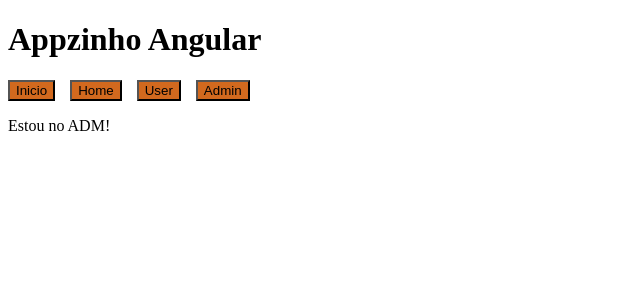
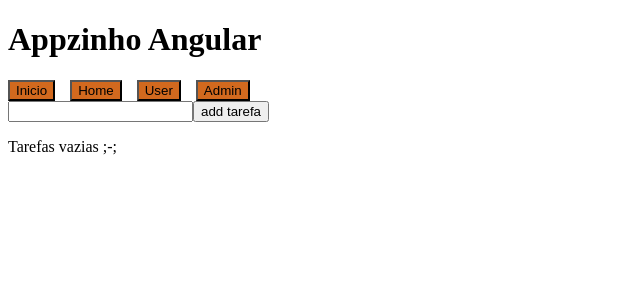
Before and after one commit to GuiSaiUwU/meu-primeiro-app, an Angular app: page /adm in a window 1280 px wide. Shown: the top 300 px of the page, without its empty margins (0-640 px from the left). Built offline with nearby package versions, Linux system fonts and the light colour scheme.

Commit message:
todos no admin

```diff
--- a/src/app/adm/adm.html
+++ b/src/app/adm/adm.html
@@ -1 +1,12 @@
-<p>Estou no ADM!</p>
+<input [(ngModel)]="tarefa">
+<button (click)="adicionarTarefas()">add tarefa</button>
+
+
+@if (tarefas.length > 0) {
+    <p>Tarefas:</p>
+    @for (item of tarefas; track item) {
+        <p>{{ item }}</p>
+    }
+} @else {
+    <p>Tarefas vazias ;-; </p>
+}
--- a/src/app/adm/adm.ts
+++ b/src/app/adm/adm.ts
@@ -1,9 +1,20 @@
 import { Component } from '@angular/core';
+import { FormsModule, NgModel } from '@angular/forms';
 
 @Component({
   selector: 'app-adm',
-  imports: [],
+  imports: [FormsModule],
   templateUrl: './adm.html',
   styleUrl: './adm.css',
 })
-export class Adm {}
+export class Adm {
+  tarefa: string = '';
+  tarefas: string[] = [];
+
+  adicionarTarefas() {
+    if (this.tarefa.trim() != '') {
+      this.tarefas.push(this.tarefa);
+      this.tarefa = '';
+    }
+  }
+}
```
